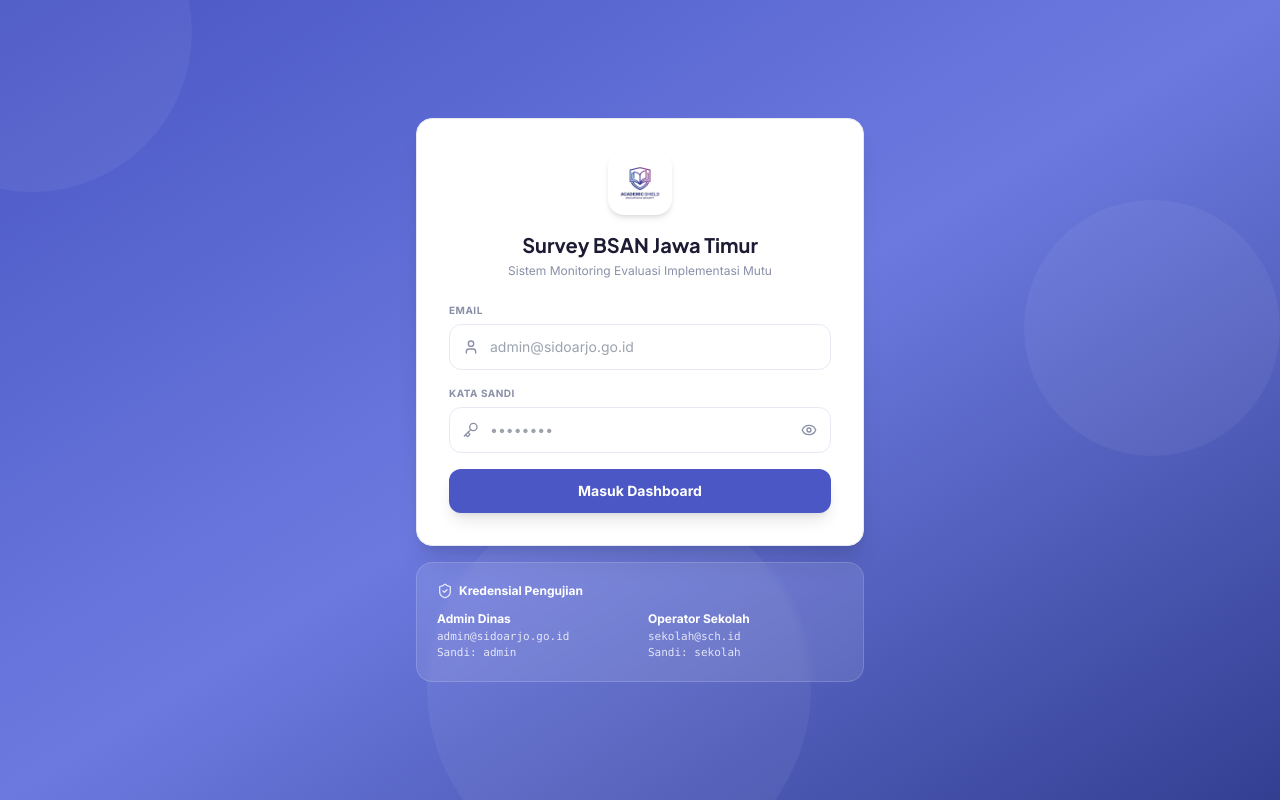
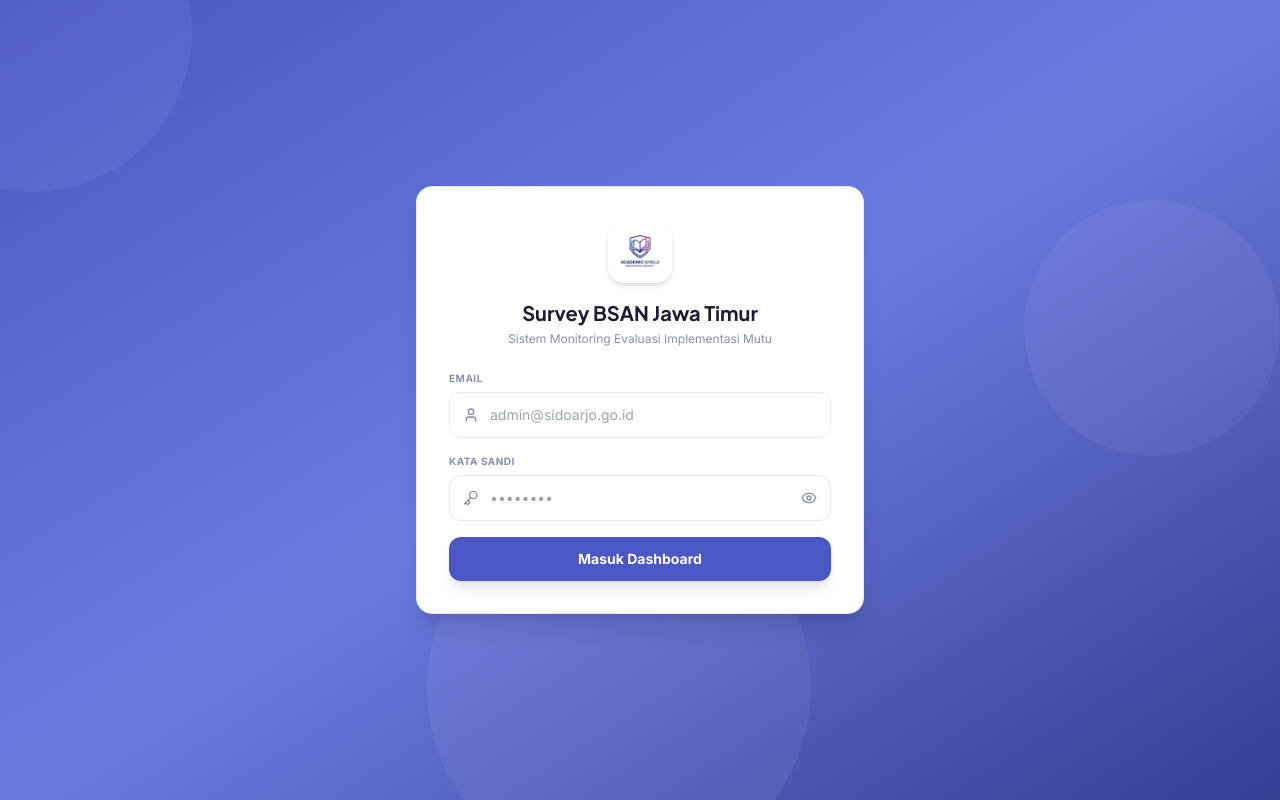
Before and after one commit to git-muhammadarifirfan/bsan-jatim-monitoring, a React (Vite) app: page / in a window 1280 px wide. Built offline with nearby package versions, Linux system fonts and the light colour scheme.

Commit message:
chore: remove login testing credentials card

```diff
--- a/src/pages/Login.tsx
+++ b/src/pages/Login.tsx
@@ -98,26 +98,6 @@ export default function Login({ onLogin }: LoginProps) {
             </button>
           </form>
         </div>
-
-        {/* Credentials Help */}
-        <div className="mt-4 rounded-2xl bg-white/10 backdrop-blur-sm border border-white/15 p-5 text-white text-xs space-y-3">
-          <p className="font-bold flex items-center space-x-1.5">
-            <ShieldCheck className="h-4 w-4 text-white/80" />
-            <span>Kredensial Pengujian</span>
-          </p>
-          <div className="grid grid-cols-2 gap-4 text-white/80">
-            <div>
-              <p className="font-bold text-white mb-0.5">Admin Dinas</p>
-              <p className="font-mono text-[11px]">admin@sidoarjo.go.id</p>
-              <p className="font-mono text-[11px]">Sandi: admin</p>
-            </div>
-            <div>
-              <p className="font-bold text-white mb-0.5">Operator Sekolah</p>
-              <p className="font-mono text-[11px]">sekolah@sch.id</p>
-              <p className="font-mono text-[11px]">Sandi: sekolah</p>
-            </div>
-          </div>
-        </div>
       </div>
     </div>
   );
```
